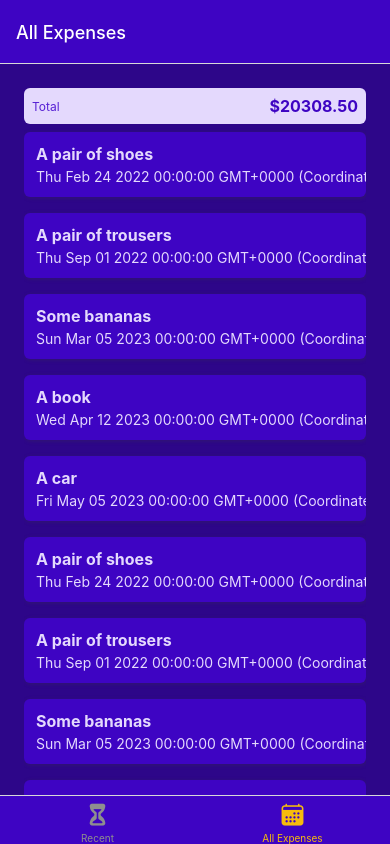
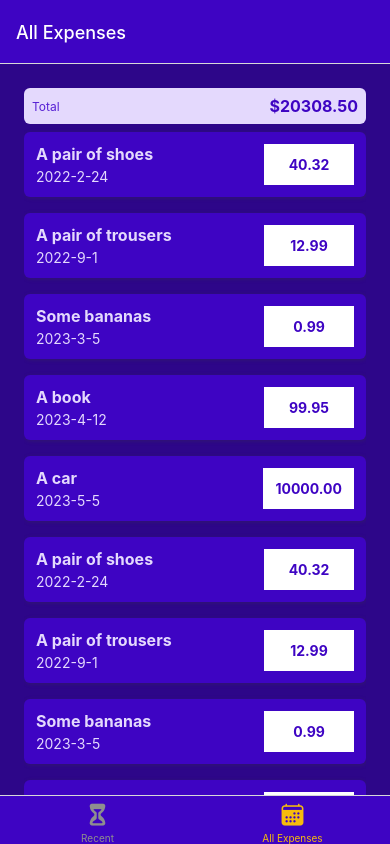
Before and after one commit to YuriiStreltsov/react-native-study, a React Native app: screen /AllExpenses in a window 390 px wide. Built offline with nearby package versions, Linux system fonts and the light colour scheme.

Commit message:
Added util formatting data

```diff
--- a/components/ExpensesOutput/ExpenseItem.js
+++ b/components/ExpensesOutput/ExpenseItem.js
@@ -1,5 +1,6 @@
 import { Pressable, StyleSheet, Text, View } from 'react-native';
 import { GlobalStyles } from '../../constants/styles';
+import { getFormattedDate } from '../../util/date';
 
 function ExpenseItem({ description, amount, date }) {
     return (
@@ -9,10 +10,12 @@
                     <Text style={[styles.testBase, styles.description]}>
                         {description}
                     </Text>
-                    <Text style={styles.testBase}>{date.toString()}</Text>
+                    <Text style={styles.testBase}>
+                        {getFormattedDate(date)}
+                    </Text>
                 </View>
                 <View style={styles.amountContainer}>
-                    <Text style={styles.amount}>{amount}</Text>
+                    <Text style={styles.amount}>{amount.toFixed(2)}</Text>
                 </View>
             </View>
         </Pressable>
@@ -52,6 +55,7 @@
         backgroundColor: 'white',
         justifyContent: 'center',
         alignItems: 'center',
+        minWidth: 90,
     },
     amount: {
         color: GlobalStyles.colors.primary500,
--- /dev/null
+++ b/util/date.js
@@ -0,0 +1,3 @@
+export function getFormattedDate(date) {
+    return `${date.getFullYear()}-${date.getMonth() + 1}-${date.getDate()}`;
+}
```
